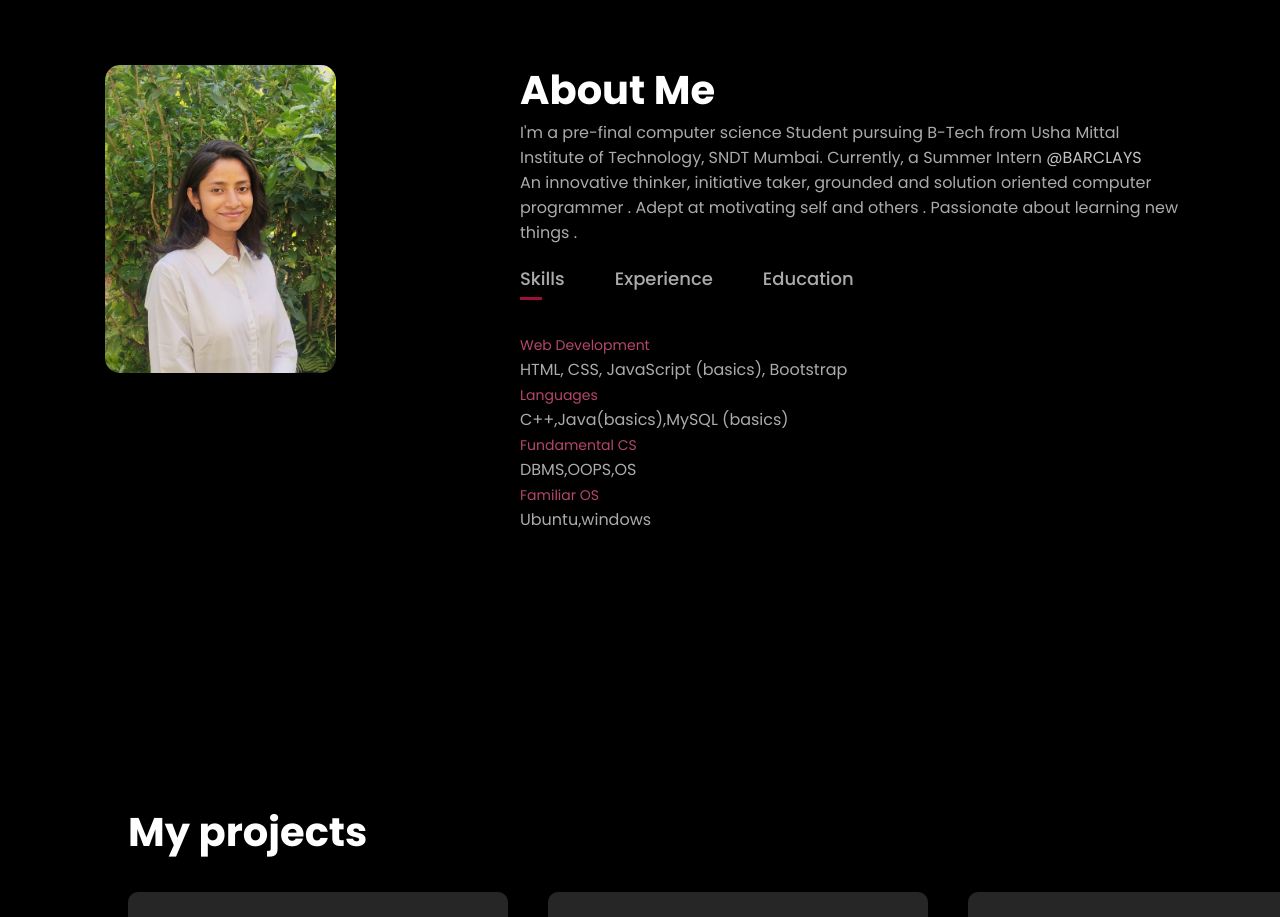
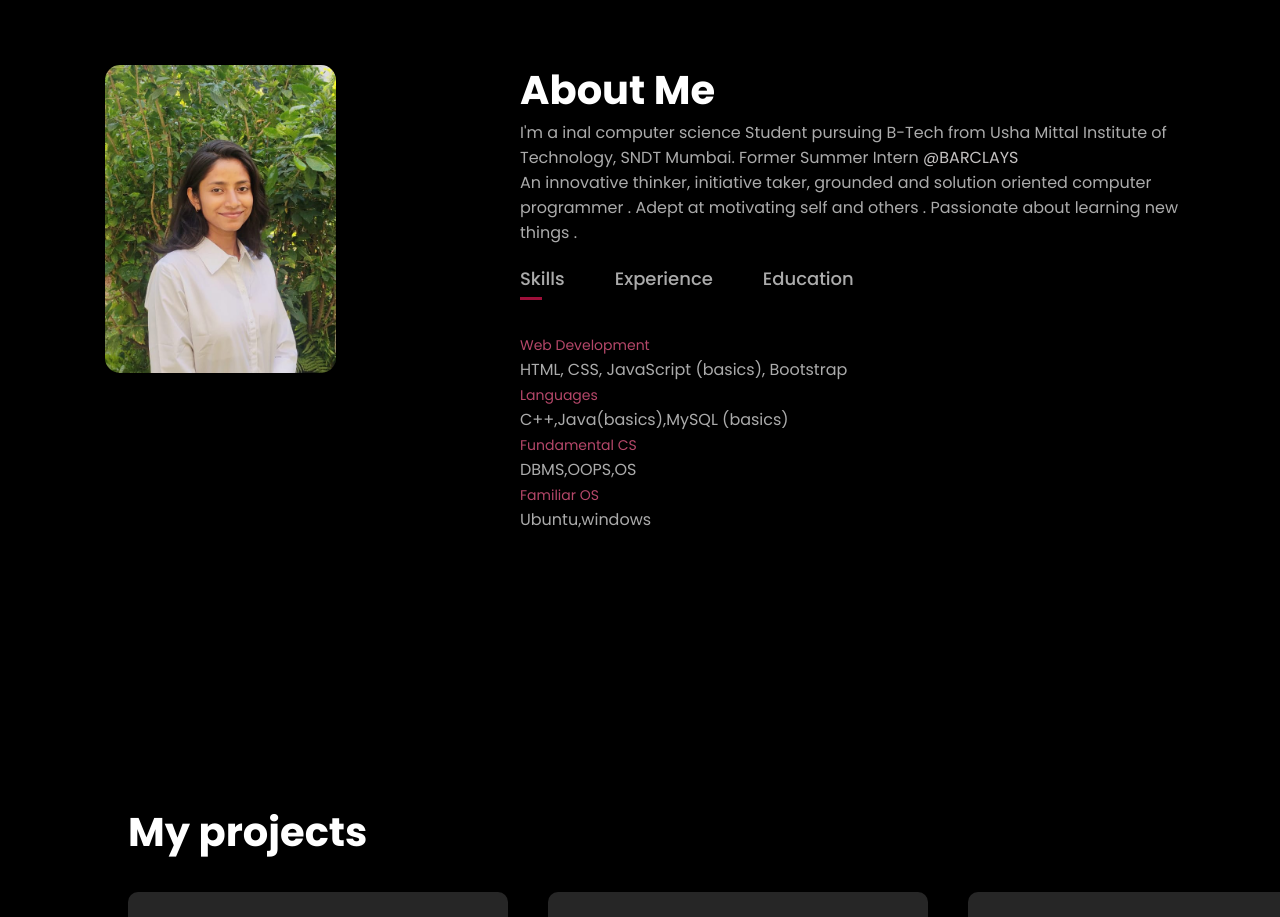
Before and after one commit to eshagunjekar/Myportfolio, a plain HTML site: page index.html in a window 1280 px wide. Shown: the part 920-1837 px from the top of the page. Drawn offline with Linux system fonts and the light colour scheme.

Commit message:
Update index.html

```diff
--- a/index.html
+++ b/index.html
@@ -51,7 +51,7 @@
                 </div>
                 <div class="about-col-2">
                     <h1 class="sub-title">About Me</h1>
-                    <p>I'm a pre-final computer science Student pursuing B-Tech from Usha Mittal Institute of Technology, SNDT Mumbai.  Currently, a Summer Intern <P2  class="p2">@BARCLAYS </P2>  <br>
+                    <p>I'm a inal computer science Student pursuing B-Tech from Usha Mittal Institute of Technology, SNDT Mumbai.  Former Summer Intern <P2  class="p2">@BARCLAYS </P2>  <br>
                         An innovative thinker, initiative taker, grounded and solution oriented
 computer programmer . Adept at motivating self and others .
 Passionate about learning new things .</p>
```
